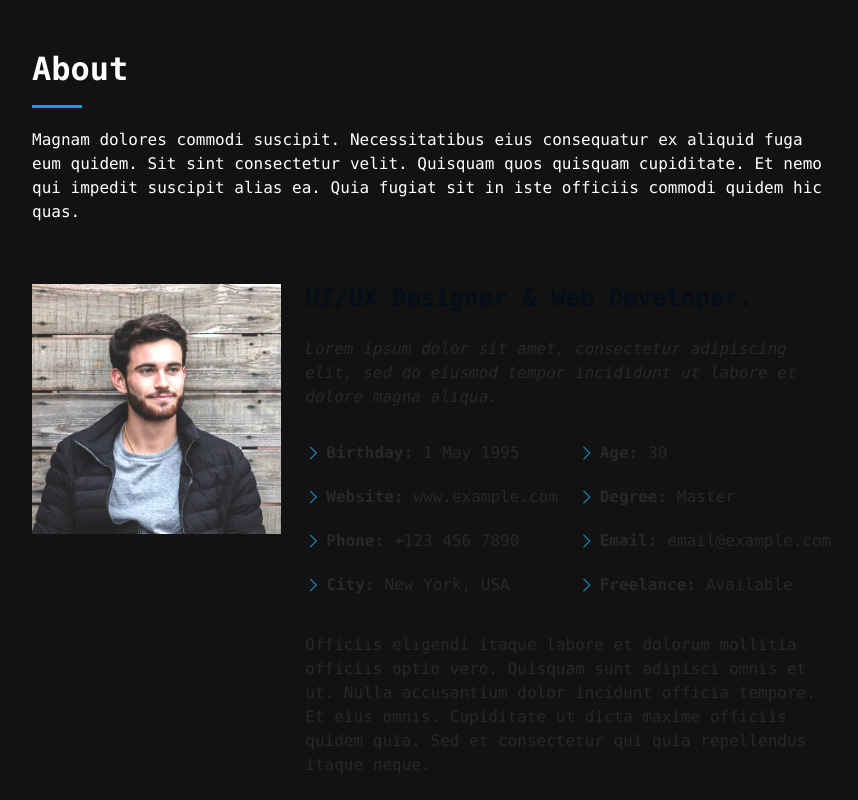
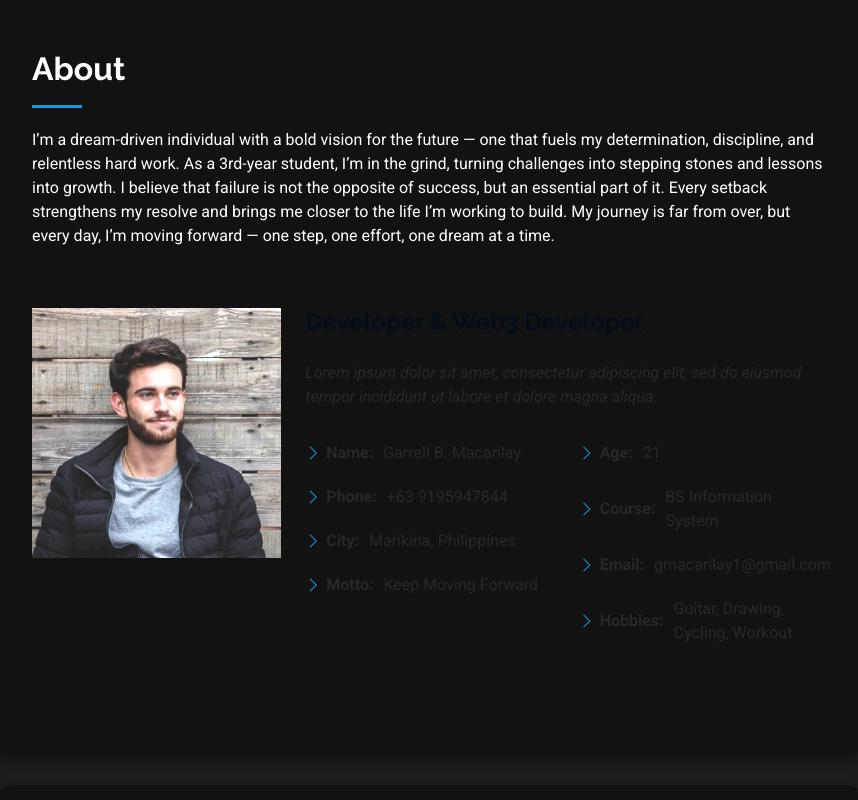
Before and after one commit to garrellmacarilay/personal-portfolio, a React (Vite) app: page / in a window 1280 px wide. Shown: the part 960-1760 px from the top of the page, without its empty margins (380-1238 px from the left). Built offline with nearby package versions, Linux system fonts and the light colour scheme.

Commit message:
Change the Font and Edit the About Component

```diff
--- a/public/assets/css/main.css
+++ b/public/assets/css/main.css
@@ -12,9 +12,9 @@
 --------------------------------------------------------------*/
 /* Fonts */
 :root {
-  --default-font: Consolas, 'Courier New', monospace; /* Update font family */
-  --heading-font: Consolas, 'Courier New', monospace; /* Update font family */
-  --nav-font: Consolas, 'Courier New', monospace; /* Update font family */
+  --default-font: "Roboto",  system-ui, -apple-system, "Segoe UI", Roboto, "Helvetica Neue", Arial, "Noto Sans", "Liberation Sans", sans-serif, "Apple Color Emoji", "Segoe UI Emoji", "Segoe UI Symbol", "Noto Color Emoji";
+  --heading-font: "Raleway",  sans-serif;
+  --nav-font: "Poppins",  sans-serif;
 }
 
 /* Global Colors - The following color variables are used throughout the website. Updating them here will change the color scheme of the entire website */
@@ -63,7 +63,7 @@
 body {
   color: var(--default-color);
   background-color: var(--background-color);
-  font-family: var(--default-font); /* Use updated font family */
+  font-family: var(--default-font);
 }
 
 a {
@@ -84,7 +84,7 @@ h4,
 h5,
 h6 {
   color: var(--heading-color);
-  font-family: var(--heading-font); /* Use updated font family */
+  font-family: var(--heading-font);
 }
 
 /* PHP Email Form Messages
@@ -279,7 +279,7 @@ h6 {
 .navmenu a:focus {
   color: var(--nav-color);
   padding: 15px 10px;
-  font-family: var(--nav-font); /* Use updated font family */
+  font-family: var(--nav-font);
   font-size: 16px;
   font-weight: 400;
   display: flex;
--- a/src/components/About.jsx
+++ b/src/components/About.jsx
@@ -7,10 +7,7 @@ function About() {
       <div className="container section-title" data-aos="fade-up">
         <h2>About</h2>
         <p>
-          Magnam dolores commodi suscipit. Necessitatibus eius consequatur ex
-          aliquid fuga eum quidem. Sit sint consectetur velit. Quisquam quos
-          quisquam cupiditate. Et nemo qui impedit suscipit alias ea. Quia
-          fugiat sit in iste officiis commodi quidem hic quas.
+          I’m a dream-driven individual with a bold vision for the future — one that fuels my determination, discipline, and relentless hard work. As a 3rd-year student, I’m in the grind, turning challenges into stepping stones and lessons into growth. I believe that failure is not the opposite of success, but an essential part of it. Every setback strengthens my resolve and brings me closer to the life I’m working to build. My journey is far from over, but every day, I’m moving forward — one step, one effort, one dream at a time.
         </p>
       </div>
       {/* End Section Title */}
@@ -24,7 +21,7 @@ function About() {
             />
           </div>
           <div className="col-lg-8 content">
-            <h2>UI/UX Designer &amp; Web Developer.</h2>
+            <h2>Developer &amp; Web3 Developer.</h2>
             <p className="fst-italic py-3">
               Lorem ipsum dolor sit amet, consectetur adipiscing elit, sed do
               eiusmod tempor incididunt ut labore et dolore magna aliqua.
@@ -34,19 +31,19 @@ function About() {
                 <ul>
                   <li>
                     <i className="bi bi-chevron-right" />{" "}
-                    <strong>Birthday:</strong> <span>1 May 1995</span>
+                    <strong>Name:</strong> <span>Garrell B. Macarilay</span>
                   </li>
                   <li>
                     <i className="bi bi-chevron-right" />{" "}
-                    <strong>Website:</strong> <span>www.example.com</span>
-                  </li>
-                  <li>
-                    <i className="bi bi-chevron-right" />{" "}
-                    <strong>Phone:</strong> <span>+123 456 7890</span>
+                    <strong>Phone:</strong> <span>+63 9195947844</span>
                   </li>
                   <li>
                     <i className="bi bi-chevron-right" /> <strong>City:</strong>{" "}
-                    <span>New York, USA</span>
+                    <span>Marikina, Philippines</span>
+                  </li>
+                  <li>
+                    <i className="bi bi-chevron-right" /> <strong>Motto:</strong>{" "}
+                    <span>Keep Moving Forward</span>
                   </li>
                 </ul>
               </div>
@@ -54,30 +51,23 @@ function About() {
                 <ul>
                   <li>
                     <i className="bi bi-chevron-right" /> <strong>Age:</strong>{" "}
-                    <span>30</span>
+                    <span>21</span>
                   </li>
                   <li>
                     <i className="bi bi-chevron-right" />{" "}
-                    <strong>Degree:</strong> <span>Master</span>
+                    <strong>Course:</strong> <span>BS Information System</span>
                   </li>
                   <li>
                     <i className="bi bi-chevron-right" />{" "}
-                    <strong>Email:</strong> <span>email@example.com</span>
+                    <strong>Email:</strong> <span>gmacarilay1@gmail.com</span>
                   </li>
                   <li>
                     <i className="bi bi-chevron-right" />{" "}
-                    <strong>Freelance:</strong> <span>Available</span>
+                    <strong>Hobbies:</strong> <span>Guitar, Drawing, Cycling, Workout</span>
                   </li>
                 </ul>
               </div>
             </div>
-            <p className="py-3">
-              Officiis eligendi itaque labore et dolorum mollitia officiis optio
-              vero. Quisquam sunt adipisci omnis et ut. Nulla accusantium dolor
-              incidunt officia tempore. Et eius omnis. Cupiditate ut dicta
-              maxime officiis quidem quia. Sed et consectetur qui quia
-              repellendus itaque neque.
-            </p>
           </div>
         </div>
       </div>
```
